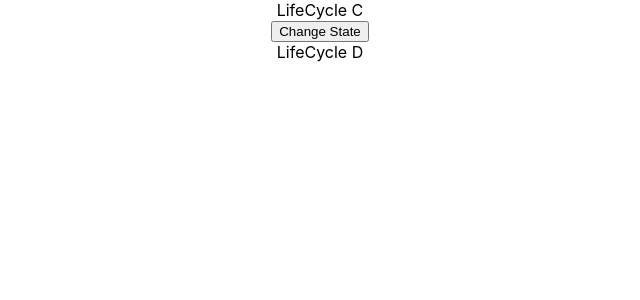
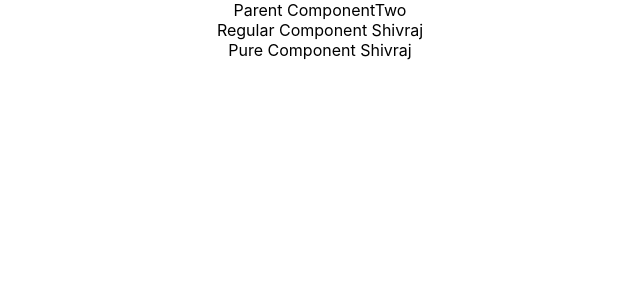
Before and after one commit to kumar-shivraj/React, a React (Create React App) app: page / in a window 1280 px wide. Shown: the top 300 px of the page, without its empty margins (320-960 px from the left). Built offline with nearby package versions, Linux system fonts and the light colour scheme.

Commit message:
All the lifecycle methods, React Fragments, Pure component

```diff
--- a/src/App.js
+++ b/src/App.js
@@ -1,5 +1,10 @@
 import "./App.css";
-import LifeCycleC from "./components/LifeCycleC";
+import ParentComponentOne from "./components/ParentComponentOne";
+import ParentComponentTwo from "./components/ParentComponentTwo";
+import PureComp from "./components/PureComp";
+// import FragmentDemo from "./components/FragmentDemo";
+// import Table from "./components/Table";
+// import LifeCycleC from "./components/LifeCycleC";
 // import LifeCycleA from "./components/LifeCycleA";
 // import Form from "./components/Form";
 // import styles from "./components/appStyles.module.css";
@@ -29,6 +34,56 @@ import LifeCycleC from "./components/LifeCycleC";
 function App() {
   return (
     <div className="App">
+      {/* ========================  react fragment  =============================== */}
+      {/* regular component does not implement the "shouldComponentUpdate" method. It always returns true by default */}
+      {/* pure component on the other hand implements shouldComponentUpdate with a shallow props and state comparison */}
+      {/*
+      shallow comparison(SC) :
+      for premitive types : a (SC) b returns true if a and b have the same value and are of the same type ex : string "Shivraj" (SC) string "Shivraj" returns true
+      for complex types : a (SC) b returns true if a and b reference the exact same object.
+      ex :
+      ============== premitivs ==================
+      var a = [1, 2, 3];
+      var b = [1, 2, 3];
+      var c = a;
+
+      var ab_eq = (a === b);  // false
+      var ac_eq = (a === c);  // true
+      ===========================================
+
+      =================== objects ===============
+      var a = {x: 1, y:2};
+      var b = {x: 1, y:2};
+      var c = a;
+
+      var ab_eq = (a === b);  // false
+      var ac_eq = (a === c);  // true
+      ===========================================
+
+      */}
+      {/*
+      pure component implements "shouldComponentUpdate" method with a shallow prop and state comparison
+      it does the shallow comparison of :
+      prevState with currentState and
+      prevProps with currentProps
+      and only if shallow comparison indicates if there is differenct, the component will re-render
+      */}
+
+      {/* it is a good idea to ensure that all the children components are also pure to avoid unexpected behaviours */}
+      {/* <PureComp /> */}
+      {/* <ParentComponentOne /> */}
+      <ParentComponentTwo />
+      {/* we should not mutate the objects or arrays in props and state. For example
+      if we want to add a new item to the list, don't mutate it by pushing the
+      item in the list, reference to the array never changes and because pure
+      components only check for that, the component won't re-render even if
+      there is difference. always return a new object or array when dealing with
+      pure components. */}
+      {/* ===================================================================================================== */}
+      {/* ========================  react fragment  =============================== */}
+      {/* <FragmentDemo /> */}
+      {/* <Table /> */}
+      {/* ===================================================================================================== */}
       {/* ========================  Lifecycle Methods in Class Components  =============================== */}
       {/*
       we can mainly classify the Lifecycle methods in below 4 phases
@@ -93,7 +148,6 @@ function App() {
       {/* ================================== updating lifecycle method ======================================== */}
       {/* Order of execution :
           getDerivedStateFromProps => shouldComponentUpdate => render =>  getSnapShotBeforeUpdate =>  compnentDidUpdate   */}
-
       {/*
         (i). getDerivedStateFromProps(props, state)
         *   method is called every time a component is re-rendered
@@ -118,13 +172,11 @@ function App() {
             calling any set state methods
         * rarely used lifecycle method
       */}
-
       {/* (iii). render() :
        *   only require method
        *   Read props and state and return JSX
        *   Do not change the state or interact with DOM or make AJAX call
        *   Children components lifecycle methods are also executed */}
-
       {/*
       (iv). getSnapShotBeforeUpdate(prevProps, prevState) :
       *   it receives the updated props and state as parameters
@@ -141,11 +193,9 @@ function App() {
       *   cause side effects => but before making the call, need to compare the prev props and new props and then decide whether to
           make the network request or not to avoid unnecessary network call
       */}
-      <LifeCycleC />
-
+      {/* <LifeCycleC /> */}
       {/* ======================================================== ======================================== */}
       {/* ================================== unmounting lifecycle method ======================================== */}
-
       {/*
           (i). componentWillMount()
           *   method is invoked immediately before a component is unmounted and destroyed
@@ -156,9 +206,7 @@ function App() {
           *   Do not call setState method here. cz component is never re-rendered once it is unmounted
          */}
       {/* ======================================================== ======================================== */}
-
       {/* ================================== error handling lifecycle method ======================================== */}
-
       {/*
           (i).  static getDerivedStateFromError(error)
           (ii). componentDidCatch(error, info)
@@ -169,7 +217,6 @@ function App() {
 
          */}
       {/* ======================================================== ======================================== */}
-
       {/* ===================================================================================================== */}
       {/* ========================  Forms in React  =============================== */}
       {/* <Form /> */}
--- /dev/null
+++ b/src/components/FragmentDemo.jsx
@@ -0,0 +1,26 @@
+import React from "react";
+
+function FragmentDemo() {
+
+
+  // below will give error
+  // return <h1>Fragment Demo</h1>
+  // <p>This describes react Fragment Demo component</p>
+
+  return (
+    // <div>
+    //   <h1>Fragment Demo</h1>
+    //   <p>This describes react Fragment Demo component</p>
+    // </div>
+
+    // this will not add extra div node in the document
+    <React.Fragment>
+      <h1>Fragment Demo</h1>
+      <p>This describes react Fragment Demo component</p>
+    </React.Fragment>
+
+
+  );
+}
+
+export default FragmentDemo;
--- /dev/null
+++ b/src/components/ParentComponentOne.jsx
@@ -0,0 +1,32 @@
+import React, { Component } from "react";
+import RegComp from "./RegComp";
+import PureComp from "./PureComp";
+
+class ParentComponentOne extends Component {
+  constructor(props) {
+    super(props);
+    this.state = {
+      name: "Shivraj",
+    };
+  }
+
+  componentDidMount() {
+    setInterval(() => {
+      this.setState({
+        name: "Shivraj",
+      });
+    }, 2000);
+  }
+  render() {
+    console.log("*************  Parent Comp Render  *************");
+    return (
+      <div>
+        Parent ComponentOne
+        <RegComp name={this.state.name} />
+        <PureComp name={this.state.name} />
+      </div>
+    );
+  }
+}
+
+export default ParentComponentOne;
--- /dev/null
+++ b/src/components/ParentComponentTwo.jsx
@@ -0,0 +1,32 @@
+import React, { Component, PureComponent } from "react";
+import RegComp from "./RegComp";
+import PureComp from "./PureComp";
+
+class ParentComponentTwo extends PureComponent {
+  constructor(props) {
+    super(props);
+    this.state = {
+      name: "Shivraj",
+    };
+  }
+
+  componentDidMount() {
+    setInterval(() => {
+      this.setState({
+        name: "Shivraj",
+      });
+    }, 2000);
+  }
+  render() {
+    console.log("*************  Parent Comp Render  *************");
+    return (
+      <div>
+        Parent ComponentTwo
+        <RegComp name={this.state.name} />
+        <PureComp name={this.state.name} />
+      </div>
+    );
+  }
+}
+
+export default ParentComponentTwo;
--- /dev/null
+++ b/src/components/PureComp.jsx
@@ -0,0 +1,10 @@
+import React, { PureComponent } from "react";
+
+class PureComp extends PureComponent {
+  render() {
+    console.log("*************  Pure Comp Render  *************");
+    return <div>Pure Component {this.props.name}</div>;
+  }
+}
+
+export default PureComp;
--- /dev/null
+++ b/src/components/RegComp.jsx
@@ -0,0 +1,10 @@
+import React, { Component } from "react";
+
+class RegComp extends Component {
+  render() {
+    console.log("*************  Regular Comp Render  *************");
+    return <div>Regular Component {this.props.name}</div>;
+  }
+}
+
+export default RegComp;
--- /dev/null
+++ b/src/components/Table.jsx
@@ -0,0 +1,16 @@
+import React from "react";
+import Columns from "./Columns";
+
+function Table() {
+  return (
+    <table>
+      <tbody>
+        <tr>
+          <Columns />
+        </tr>
+      </tbody>
+    </table>
+  );
+}
+
+export default Table;
```
Also changed, not shown: src/components/Columns.jsx (added, +38 -0 lines).
